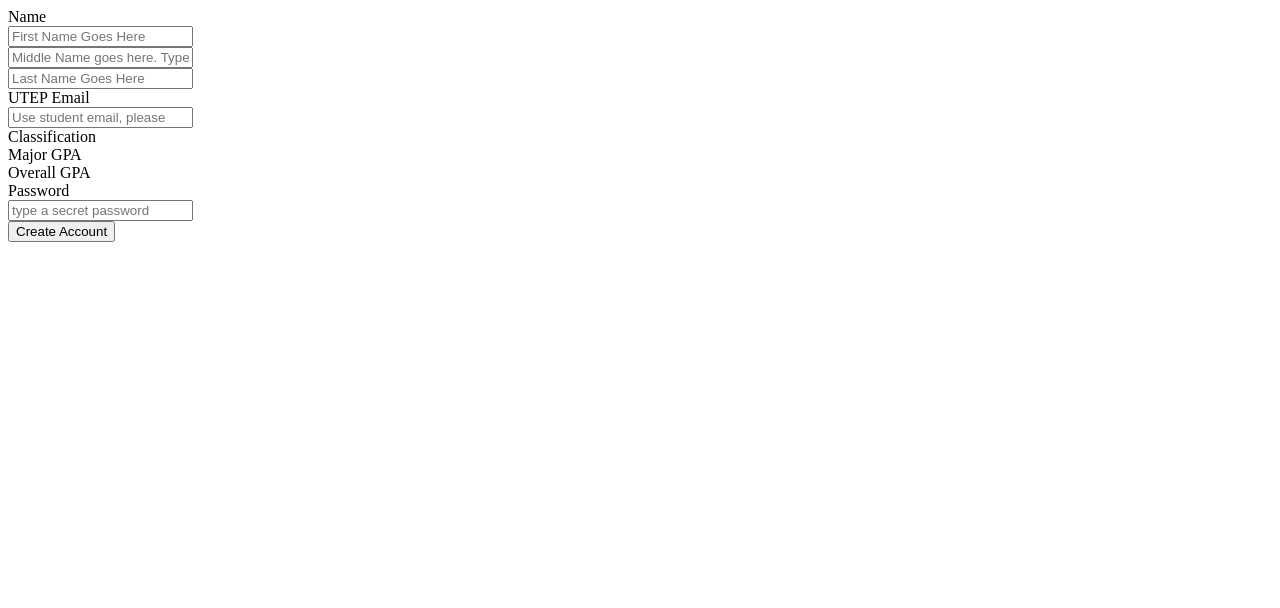
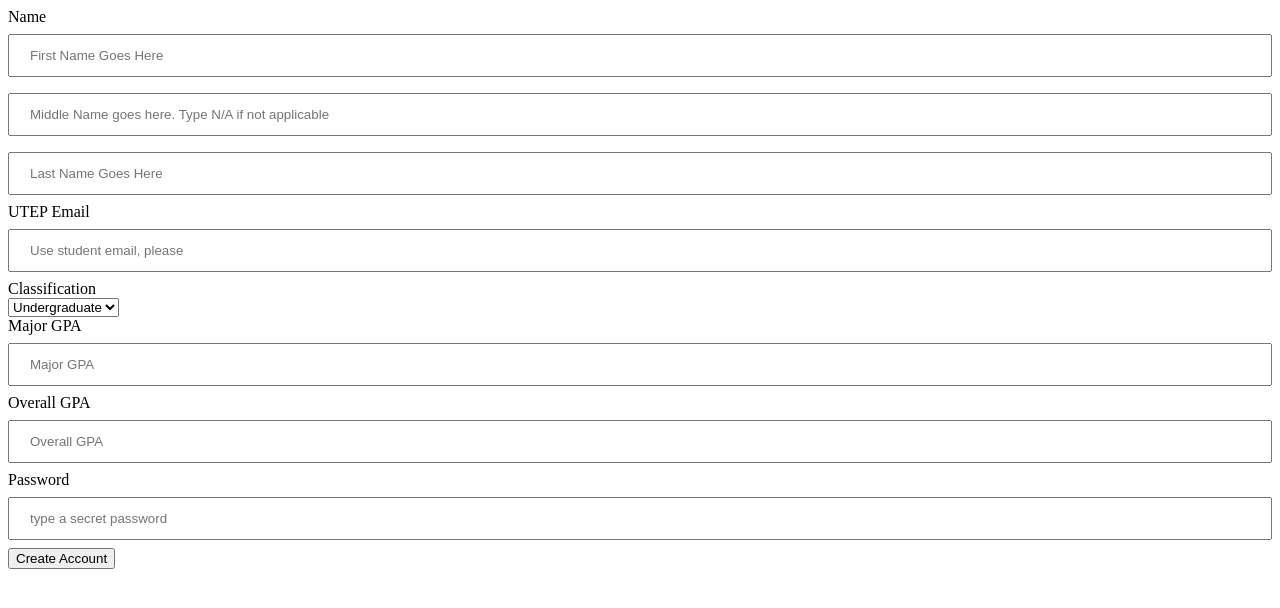
Before and after one commit to manguilar22/WebDev, a PHP site: page /student/index.php in a window 1280 px wide. Shown: the top 608 px of the page. Run offline with PHP 8.4, Linux system fonts and the light colour scheme.

Commit message:
first@Tue Feb 18 08:50:08 MST 2020

```diff
--- /dev/null
+++ b/css/student.css
@@ -0,0 +1,21 @@
+.studentForm form {
+
+}
+
+.studentForm input[type=text] {
+    width: 100%;
+    padding: 12px 20px;
+    margin: 8px 0;
+    box-sizing: border-box;
+}
+
+.studentForm  input[type=password] {
+    width: 100%;
+    padding: 12px 20px;
+    margin: 8px 0;
+    box-sizing: border-box;
+}
+
+.studentForm input[type=text]:focus {
+    border: 3px solid #555;
+}
--- a/student/index.php
+++ b/student/index.php
@@ -1,10 +1,13 @@
 <html>
 
+<head>
+    <link rel="stylesheet" href="../css/student.css"/>
+</head>
 
 <body>
 
     <!-- Student Account -->
-
+    <div class="studentForm">
     <form method="post" action="#">
         <label>Name</label> <br/>
         <input type="text" name="firstName" placeholder="First Name Goes Here"/> <br/>
@@ -14,13 +17,20 @@
         <input type="text" name="utepEmail" placeholder="Use student email, please"/> <br/>
         <label>Classification</label> <br/>
         <!-- SELECT GOES HERE -->
+        <select name="classification">
+            <option value="Undergraduate">Undergraduate</option>
+            <option value="Graduate">Graduate</option>
+            <option value="Doctorate">Doctorate</option>
+        </select> <br/>
         <label>Major GPA</label> <br/>
+        <input type="text" name="majorGPA" placeholder="Major GPA"/> <br/>
         <label>Overall GPA</label> <br/>
+        <input type="text" name="overallGPA" placeholder="Overall GPA"/> <br/>
         <label>Password</label> <br/>
         <input type="password" name="password" placeholder="type a secret password"/><br/>
         <button type="submit">Create Account</button>
     </form>
-
+    </div>
 
 </body>
 
```
